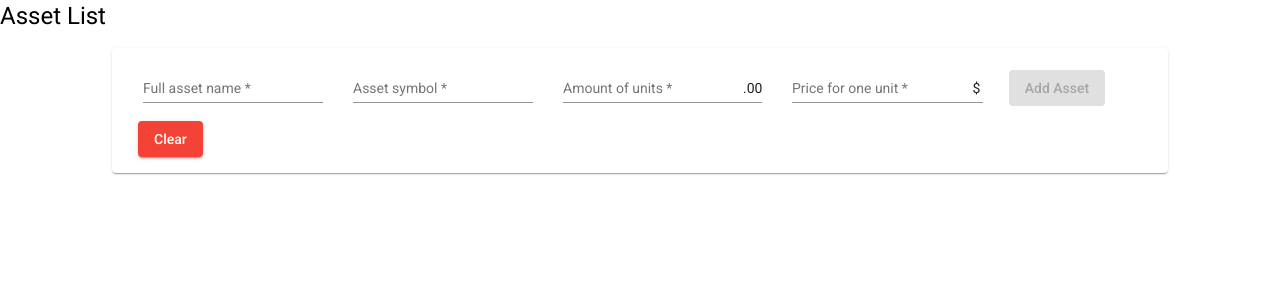
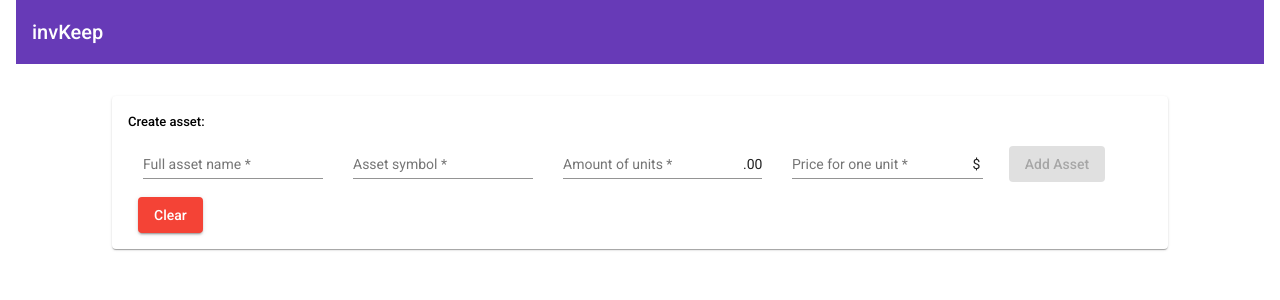
Before and after one commit to PPat93/invKeep, an Angular app in the folder invKeep/: page / in a window 1280 px wide. Shown: the top 300 px of the page. Built offline with nearby package versions, Linux system fonts and the light colour scheme.

Commit message:
v0.01.05 - add toolbar, favicon change, remove unnecessary created component

```diff
--- a/invKeep/src/app/app.component.html
+++ b/invKeep/src/app/app.component.html
@@ -1,2 +1,2 @@
-<h1>Asset List</h1>
+<mat-toolbar-row></mat-toolbar-row>
 <app-assets-create></app-assets-create>
--- a/invKeep/src/app/assetsList/asset-create/asset-create.component.html
+++ b/invKeep/src/app/assetsListComponents/asset-create/asset-create.component.html
@@ -1,4 +1,5 @@
 <mat-card>
+  <mat-card-title class="card-title">Create asset:</mat-card-title>
   <mat-form-field>
     <mat-label>Full asset name</mat-label>
     <input matInput id="asset-name" required class="assetInput" type="string" #assetName>
--- a/invKeep/src/app/assetsList/asset-create/asset-create.component.scss
+++ b/invKeep/src/app/assetsListComponents/asset-create/asset-create.component.scss
@@ -13,16 +13,22 @@ input.example-right-align{
 
 }
 mat-form-field{
-  margin: 0px 15px;
+  margin: 0 15px;
 }
 button{
-  margin: 0px 10px
+  margin: 0 10px
 }
 
 mat-card{
   width: 80%;
-  margin: auto;
+  margin: 2.5% auto;
 }
 mat-card button{
   align-items: flex-end;
 }
+
+.card-title{
+  font-size: small;
+  color: black;
+  font-family: Roboto, "Helvetica Neue", sans-serif;
+}
--- /dev/null
+++ b/invKeep/src/app/toolbar/toolbar.component.html
@@ -0,0 +1 @@
+<mat-toolbar color="primary"><a href="/">invKeep</a></mat-toolbar>
--- /dev/null
+++ b/invKeep/src/app/toolbar/toolbar.component.scss
@@ -0,0 +1,4 @@
+a {
+  color: white;
+  text-decoration: none;
+}
```
Also changed, not shown: invKeep/src/app/app.module.ts (+6 -4 lines), invKeep/src/app/toolbar/toolbar.component.ts (added, +11 -0 lines), invKeep/src/styles.scss (+7 -2 lines), invKeep/src/app/assetsList/asset-list/asset-item.component.html (renamed from invKeep/src/app/assetsList/asset-item/asset-item.component.html), invKeep/src/app/assetsList/asset-list/asset-item.component.scss (added), invKeep/src/app/assetsList/asset-list/asset-item.component.ts (renamed from invKeep/src/app/assetsList/asset-item/asset-item.component.ts), invKeep/src/app/assetsListComponents/asset-create/asset-create.component.ts (renamed from invKeep/src/app/assetsList/asset-create/asset-create.component.ts), 2 other files (tests, documents, lock files or other folders).
